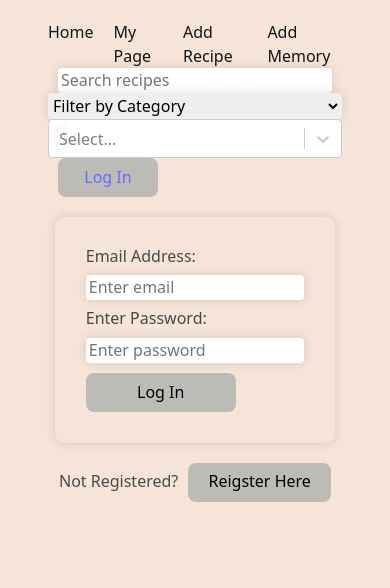
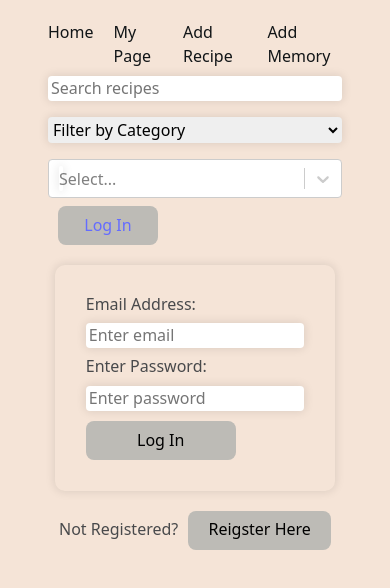
Before and after one commit to NancyBankson/Capstone_Project_Recipe_App_Front_End, a React (Vite) app: page /login in a window 390 px wide. Shown: the top 588 px of the page. Built offline with nearby package versions, Linux system fonts and the light colour scheme; a web font is replaced by a local one.

Commit message:
Updated styles for media query

```diff
--- a/src/App.css
+++ b/src/App.css
@@ -251,4 +251,8 @@ dialog button {
     flex-direction: column;
   }
 
+  #search-bar, #category-input, #tag-input {
+    margin: 8px 0;
+  }
+
 }
--- a/src/components/Navbar.tsx
+++ b/src/components/Navbar.tsx
@@ -87,6 +87,7 @@ export function Navbar() {
                     <option value="Baked Good">Baked Good</option>
                 </select>
                 <Select
+                    id="tag-input"
                     options={options}
                     isMulti
                     value={selectedOptions}
```
